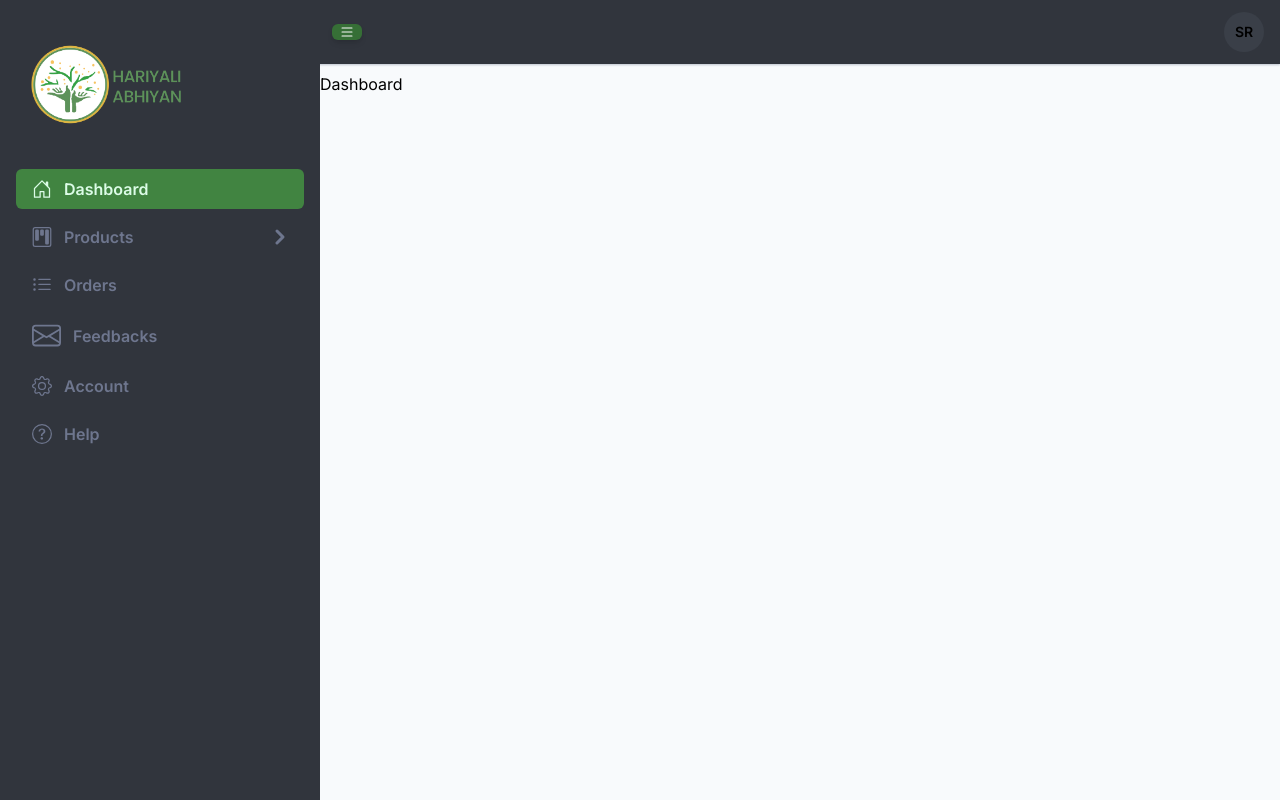
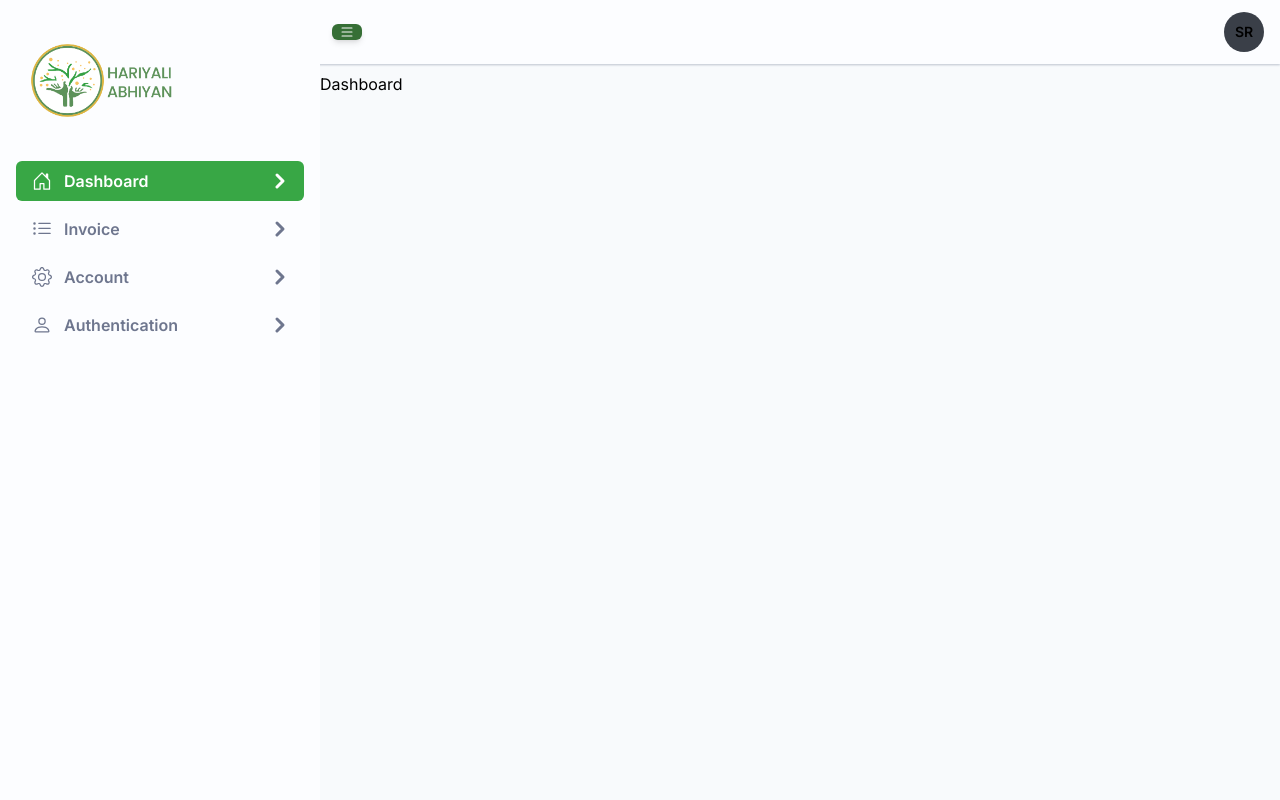
Before and after one commit to prabinchamlingrai/Hariyali-dashboard-nextjs, a Next.js app: page / in a window 1280 px wide. Built offline with nearby package versions, Linux system fonts and the light colour scheme.

Commit message:
Dropdown implemented

```diff
--- a/SIDEBAR_CONSTANTS.TSX
+++ b/SIDEBAR_CONSTANTS.TSX
@@ -1,43 +1,94 @@
+// import React from "react";
+// import { BsGear, BsHouseDoor, BsKanban, BsListUl, BsQuestionCircle, BsEnvelope } from "react-icons/bs";
+// import { SideNavItem } from "./types/types";
+
+
+// export const SIDENAV_ITEMS: SideNavItem[] = [
+//     {
+//         title: "Dashboard",
+//         path: "/",
+//         icon: <BsHouseDoor size={20} />
+//     },
+
+//         {
+//           title: 'Products',
+//           path: '/products',
+//           icon: <BsKanban size={20} />,
+//           submenu: true,
+//           subMenuItems: [
+//             { title: 'All', path: '/products' },
+//             { title: 'New', path: '/products/new' }
+//           ],
+//         },
+//         {
+//           title: 'Orders',
+//           path: '/orders',
+//           icon: <BsListUl size={20} />
+//         },
+//         {
+//           title: 'Feedbacks',
+//           path: '/feedbacks',
+//           icon: <BsEnvelope size={29} />
+//         },
+//         {
+//           title: 'Account',
+//           path: '/account',
+//           icon: <BsGear size={20} />
+//         },
+//         {
+//           title: 'Help',
+//           path: '/help',
+//           icon: <BsQuestionCircle size={20} />
+//         }
+//       ];
+
+
 import React from "react";
-import { BsGear, BsHouseDoor, BsKanban, BsListUl, BsQuestionCircle, BsEnvelope } from "react-icons/bs";
+import { BsGear, BsHouseDoor, BsKanban, BsListUl, BsQuestionCircle, BsEnvelope, BsPerson } from "react-icons/bs";
 import { SideNavItem } from "./types/types";
-
 
 export const SIDENAV_ITEMS: SideNavItem[] = [
   {
     title: "Dashboard",
     path: "/",
-        icon: <BsHouseDoor size={20} />
-    },
-
-        {
-          title: 'Products',
-          path: '/products',
-          icon: <BsKanban size={20} />,
+    icon: <BsHouseDoor size={20} />,
     submenu: true,
     subMenuItems: [
-            { title: 'All', path: '/products' },
-            { title: 'New', path: '/products/new' }
-          ],
+      { title: "Merchant", path: "/dashboard/merchant" },
+      { title: "Entrepreneur", path: "/dashboard/entrepreneur" },
+      { title: "Farmer Group", path: "/dashboard/farmer-group" },
+      { title: "Farmers", path: "/dashboard/farmers" }
+    ]
   },
   {
-          title: 'Orders',
-          path: '/orders',
-          icon: <BsListUl size={20} />
+    title: "Invoice",
+    path: "/invoices",
+    icon: <BsListUl size={20} />,
+    submenu: true,
+    subMenuItems: [
+      { title: "Create Invoice", path: "/invoices/create" },
+      { title: "View Invoices", path: "/invoices/view" }
+    ]
   },
   {
-          title: 'Feedbacks',
-          path: '/feedbacks',
-          icon: <BsEnvelope size={29} />
+    title: "Account",
+    path: "/account",
+    icon: <BsGear size={20} />,
+    submenu: true,
+    subMenuItems: [
+      { title: "Profile", path: "/account/profile" },
+      { title: "Settings", path: "/account/settings" }
+    ]
   },
   {
-          title: 'Account',
-          path: '/account',
-          icon: <BsGear size={20} />
-        },
-        {
-          title: 'Help',
-          path: '/help',
-          icon: <BsQuestionCircle size={20} />
+    title: "Authentication",
+    path: "/authentication",
+    icon: <BsPerson size={20} />,
+    submenu: true,
+    subMenuItems: [
+      { title: "Login", path: "/authentication/login" },
+      { title: "Register", path: "/authentication/register" },
+      { title: "Forgot Password", path: "/authentication/forgot-password" }
+    ]
   }
 ];
--- a/app/components/header.tsx
+++ b/app/components/header.tsx
@@ -5,7 +5,7 @@ export default function Header({toggleCollapse,setToggleCollapse}:{toggleCollaps
     const SideBarToggle=() =>{
         setToggleCollapse(!toggleCollapse);
     }
-    const headerStyle= classNames("fixed bg-[#31353d] w-full z-0 px-4 shadow-sm shadow-slate-500/40 ",
+    const headerStyle= classNames("fixed bg-[#fcfdff] w-full z-0 px-4 shadow-sm shadow-slate-500/40 ",
     {
         ["sm:pl-[20rem]"]:!toggleCollapse,
         ["sm:pl-[5.6rem]"]:toggleCollapse,
--- /dev/null
+++ b/app/components/image.tsx
@@ -0,0 +1,18 @@
+import Image from 'next/image';
+
+const MyImageComponent: React.FC = () => {
+  return (
+    <div className="w-40 mx-3.5 min-h-fit">
+      <Image
+        src="/hariyali-abhiyan-logo-3.png"
+        alt=""
+        width={150}
+        height={35}
+        layout="fixed"
+        objectFit="cover"
+      />
+    </div>
+  );
+};
+
+export default MyImageComponent;
--- a/app/components/sidebar-menu-item.tsx
+++ b/app/components/sidebar-menu-item.tsx
@@ -16,7 +16,7 @@ export const SideBarMenuItem = ({ item, toggleCollapse }: { item: SideNavItem, t
         <>
             {item.submenu ? (
                 <div className="rounded-md min-w-[18px]">
-                    <a className={`flex items-center min-h-[40px] h-full text-[#6e768e] py-2 px-4 hover:text-white rounded-md transition duration-200 ${pathName.includes(item.path) ? "rounded-md text-white light:text-black light:bg-[#efefef] bg-[#3a3f48]" : ""}`} onClick={toggleSubMenu}>
+                    <a className={`flex items-center min-h-[40px] h-full text-[#6e768e] py-2 px-4 hover:text-[#f6c177] rounded-md transition duration-200 ${pathName.includes(item.path) ? "rounded-md text-white light:text-black light:bg-[#efefef] bg-[#38a745]" : ""}`} onClick={toggleSubMenu}>
                         {item.icon}
                         {
                             !toggleCollapse &&
@@ -27,10 +27,10 @@ export const SideBarMenuItem = ({ item, toggleCollapse }: { item: SideNavItem, t
                         }
                     </a>
                     {subMenuOpen && !toggleCollapse &&
-                        <div className="bg-[#3a3f48] border-1-4">
+                        <div className="bg-[#f7f8f9] border-1-4">
                             <div className="grid gap-y-2 px-10 py-3 leading-5">
                                 {item.subMenuItems.map((subItem) => (
-                                    <Link key={subItem.path} href={subItem.path} className={`text-[#6e768e] py-2 px-4 hover:text-white transition duration-200 ${subItem.path === pathName ? "text-white" : ""}`}>
+                                    <Link key={subItem.path} href={subItem.path} className={`text-[#6e768e] py-2 px-4 hover:text-[#f6c177] transition duration-200 ${subItem.path === pathName ? "text-white" : ""}`}>
                                         <span>{subItem.title}</span>
                                     </Link>
                                 ))}
@@ -39,7 +39,7 @@ export const SideBarMenuItem = ({ item, toggleCollapse }: { item: SideNavItem, t
                     }
                 </div>
             ) : (
-                <Link href={item.path} className={`flex items-center min-h-[40px] h-full text-[#6e768e] py-2 px-4 hover:text-white rounded-md transition duration-200 ${item.path === pathName ? "rounded-md text-green-100 light:text-black light:bg-[#efefef] bg-[#418441]" : ""}`}>
+                <Link href={item.path} className={`flex items-center min-h-[40px] h-full text-[#6e768e] py-2 px-4 hover:text-[#f6c177] rounded-md transition duration-200 ${item.path === pathName ? "rounded-md text-green-100 light:text-black light:bg-[#efefef] bg-[#418441]" : ""}`}>
                     {item.icon}
                    {!toggleCollapse && <span className="ml-3 leading-6 font-semibold">{item.title}</span>}
                 </Link>
--- a/app/components/sidebar.tsx
+++ b/app/components/sidebar.tsx
@@ -1,20 +1,24 @@
 import React from 'react';
 import { SIDENAV_ITEMS } from "@/SIDEBAR_CONSTANTS";
-import Image from "next/image";
 import { SideBarMenuItem } from "./sidebar-menu-item";
 import classNames from "classnames";
+import MyImageComponent from './image';
 
 export default function SideBar({ toggleCollapse }: { toggleCollapse: boolean }) {
-    const asideStyle = classNames("fixed bg-[#31353d] text-gray-500 z-50 h-full shadow-gray-900/20 transition duration-3000 ease-in-out",
+    const asideStyle = classNames("fixed bg-[#fcfdff] text-gray-500 z-50 h-full shadow-gray-900/20 transition duration-3000 ease-in-out",
     {
        ["w-[5.4rem] sm:left-0 left-[-100%]"]: toggleCollapse,
+    //   ["w-[20rem]"]: !toggleCollapse
       ["w-[20rem]"]: !toggleCollapse
+
     });
 
     return (
         <aside className={asideStyle}>
             <div className="flex relative items-center p-5 px-3.5">
-                <Image alt="" src='/hariyali-abhiyan-logo-3.png' className="w-40 mx-3.5 min-h-fit" width={35} height={35} />
+                {/* <Image alt="" src='/hariyali-abhiyan-logo-3.png' className="w-40 mx-3.5 min-h-fit" width={35} height={35} /> */}
+
+                <MyImageComponent/>
             </div>
             <nav className="flex flex-col gap-2 transition duration-300 ease-in-out">
                 <div className="flex flex-col gap-2 px-4">
--- a/package.json
+++ b/package.json
@@ -13,6 +13,7 @@
     "next": "14.1.4",
     "react": "^18",
     "react-dom": "^18",
+    "react-hook-form": "^7.51.2",
     "react-icons": "^5.0.1"
   },
   "devDependencies": {
```
Also changed, not shown: 1 other file (tests, documents, lock files or other folders). Lines whose indentation alone changed are shown as unchanged.
